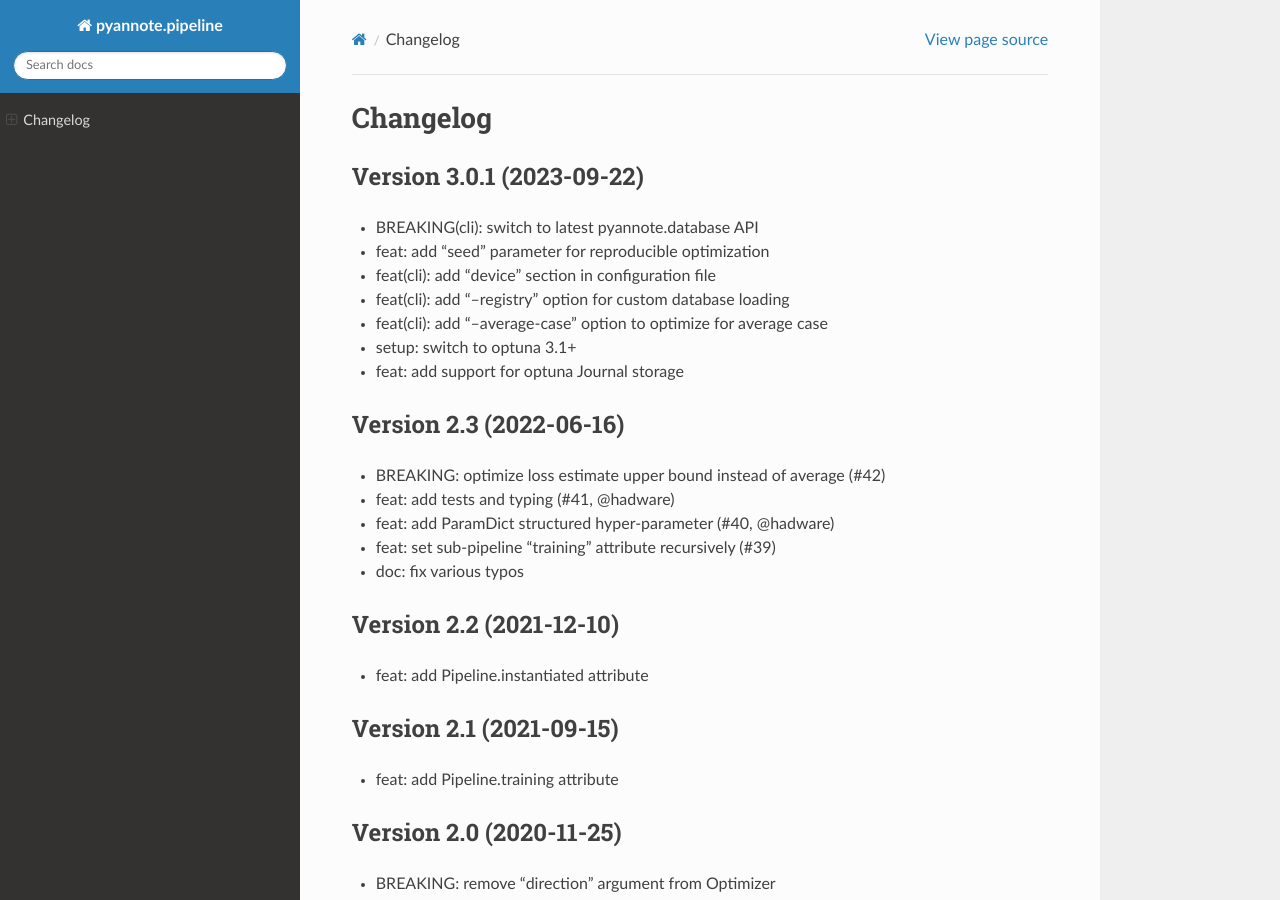
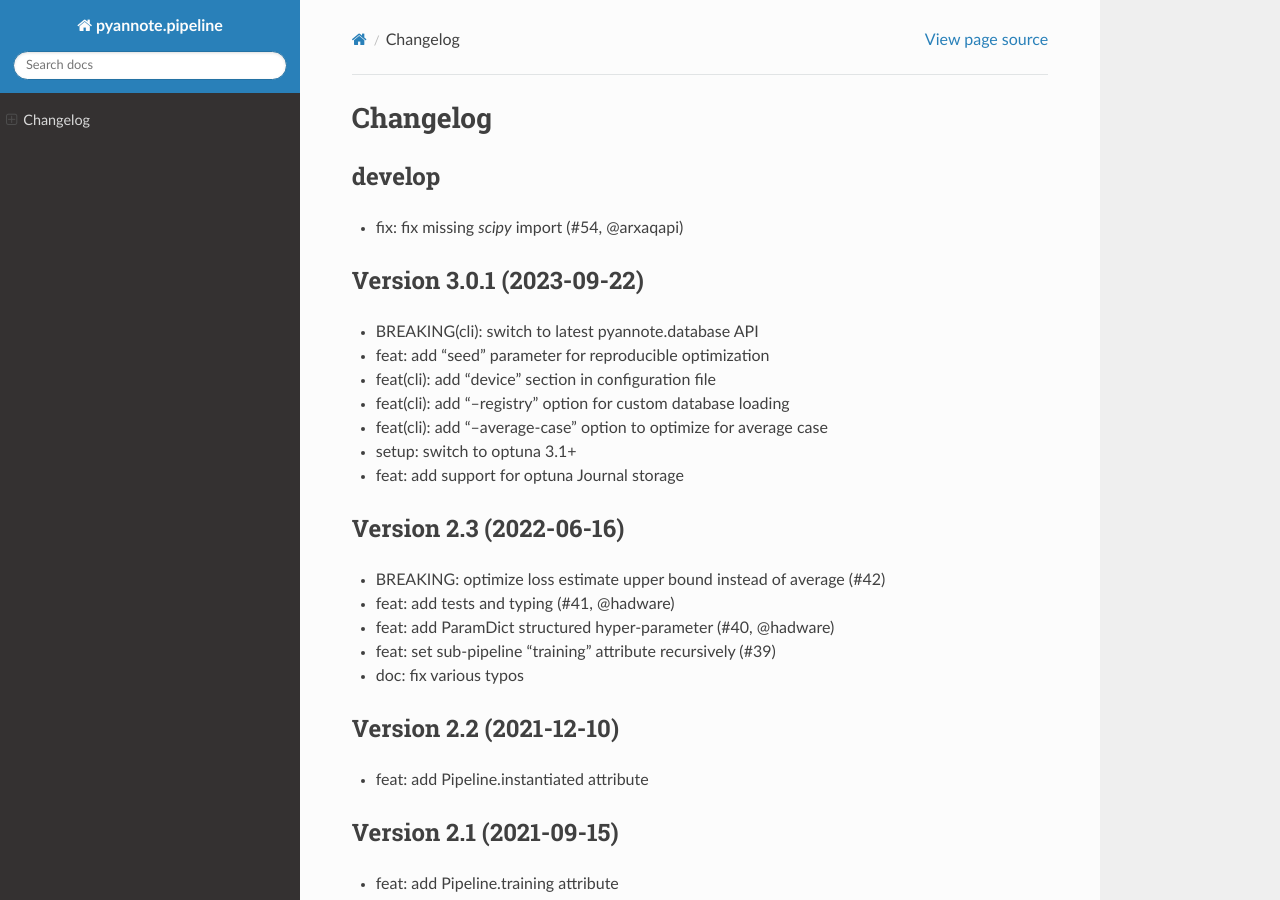
Before and after one commit to pyannote/pyannote-pipeline, a Sphinx documentation site: the page built from doc/source/changelog.rst, in a window 1280 px wide and 900 px high. Built offline with Sphinx 7.4.7 and the Read the Docs theme 3.1.0, drawn with Linux system fonts in a browser that asks for light colours.

Commit message:
doc: update changelog

```diff
--- a/doc/source/changelog.rst
+++ b/doc/source/changelog.rst
@@ -1,6 +1,11 @@
 #########
 Changelog
 #########
+
+develop
+~~~~~~~~
+
+- fix: fix missing `scipy` import (#54, @arxaqapi)
 
 Version 3.0.1 (2023-09-22)
 ~~~~~~~~~~~~~~~~~~~~~~~~~~
```
